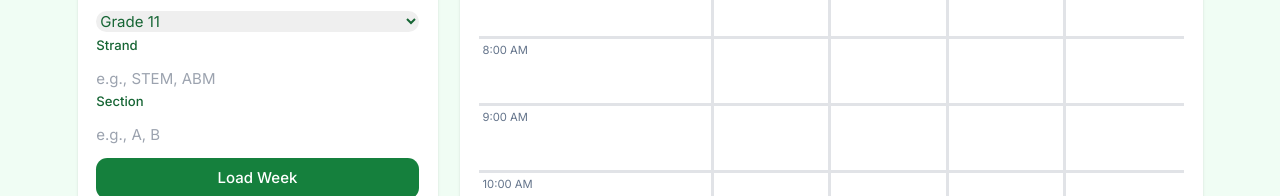
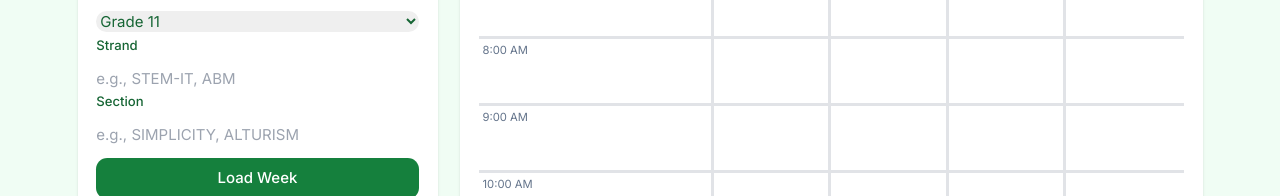
Before and after one commit to yasonneul/schedmaster, a plain HTML site: page index.html in a window 1280 px wide. Shown: the part 451-647 px from the top of the page. Drawn offline with nearby package versions, Linux system fonts and the light colour scheme.

Commit message:
Update index.html

```diff
--- a/index.html
+++ b/index.html
@@ -234,9 +234,9 @@
                   <option value="12">Grade 12</option>
                 </select>
                 <label class="text-sm font-medium">Strand</label>
-                <input id="sv-strand" placeholder="e.g., STEM, ABM" class="w-full rounded-xl border-slate-300 focus:ring-2 focus:ring-green-500"/>
+                <input id="sv-strand" placeholder="e.g., STEM-IT, ABM" class="w-full rounded-xl border-slate-300 focus:ring-2 focus:ring-green-500"/>
                 <label class="text-sm font-medium">Section</label>
-                <input id="sv-section" placeholder="e.g., A, B" class="w-full rounded-xl border-slate-300 focus:ring-2 focus:ring-green-500"/>
+                <input id="sv-section" placeholder="e.g., SIMPLICITY, ALTURISM" class="w-full rounded-xl border-slate-300 focus:ring-2 focus:ring-green-500"/>
                 <button id="sv-load" class="w-full mt-2 inline-flex items-center justify-center gap-2 rounded-xl bg-green-700 hover:bg-green-700 text-white px-4 py-2.5 font-medium">
                   Load Week
                 </button>
```
